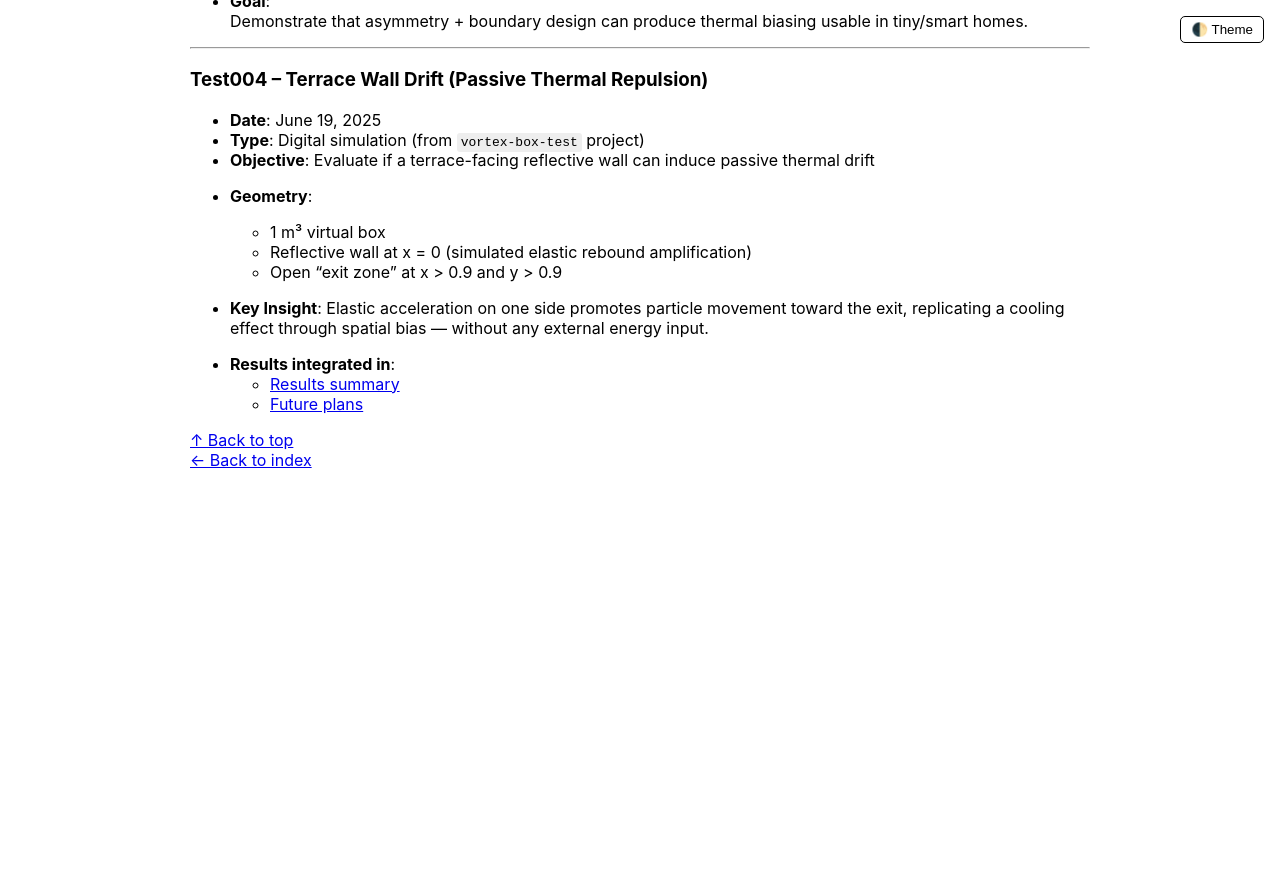
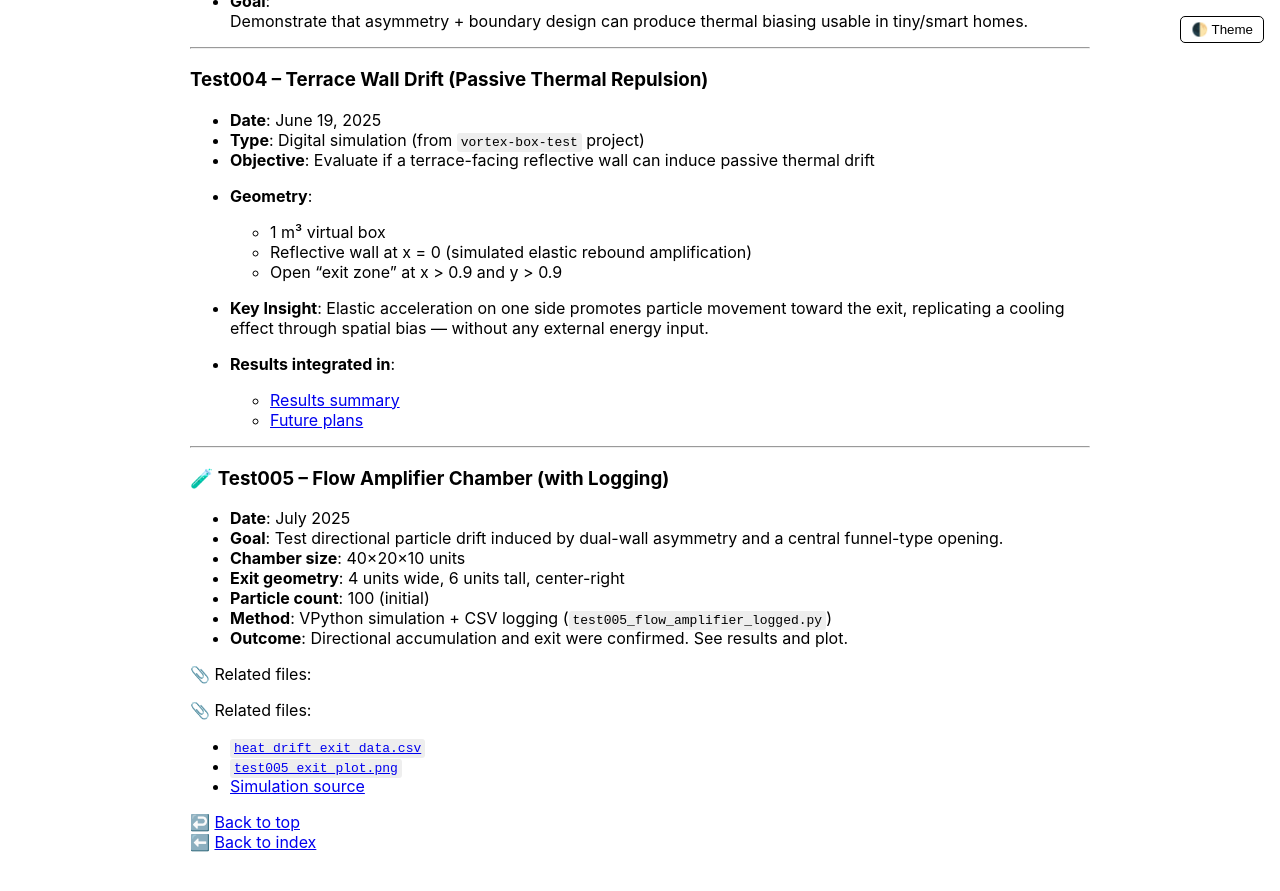
Before and after one commit to gavianu/NanoFlowModel, a Jekyll site: the page built from docs/02_experiment_log.md, in a window 1280 px wide and 900 px high, scrolled down 837 px. Shown: the top 891 px of the window. Built offline with Jekyll 4.4.1, drawn with Linux system fonts in a browser that asks for light colours; our own code applies the rules of GitHub Pages for plain Markdown files; before the commit the page ends 1355 px from its top, so only the background shows below that.

Commit message:
📊 Add Test005 results – flow amplifier with exit funnel: - Updated experiment log and results - Added CSV + PNG output - Referenced in appendix and theory

```diff
--- a/docs/02_experiment_log.md
+++ b/docs/02_experiment_log.md
@@ -53,8 +53,29 @@
   through spatial bias — without any external energy input.
 
 - **Results integrated in**:
+
   - [Results summary](03_results.md#test004--terrace-wall-drift)
   - [Future plans](04_future_plans.md#smart-passive-wall-cooling)
 
-[↑ Back to top](#)
-[← Back to index](../index.md)
+  ***
+
+### 🧪 Test005 – Flow Amplifier Chamber (with Logging)
+
+- **Date**: July 2025
+- **Goal**: Test directional particle drift induced by dual-wall asymmetry and a central funnel-type opening.
+- **Chamber size**: 40×20×10 units
+- **Exit geometry**: 4 units wide, 6 units tall, center-right
+- **Particle count**: 100 (initial)
+- **Method**: VPython simulation + CSV logging (`test005_flow_amplifier_logged.py`)
+- **Outcome**: Directional accumulation and exit were confirmed. See results and plot.
+
+📎 Related files:
+
+📎 Related files:
+
+- [`heat_drift_exit_data.csv`](../results/test005/heat_drift_exit_data.csv)
+- [`test005_exit_plot.png`](../results/test005/test005_exit_plot.png)
+- [Simulation source](https://github.com/gavianu/vortex-box-test/blob/main/test005_flow_amplifier/test005_flow_amplifier_logged.py)
+
+↩️ [Back to top](#)
+⬅️ [Back to index](../index.md)
```
Also changed, not shown: docs/00_introduction.md (+1 -1 lines), docs/01_physics_context.md (+2 -2 lines), docs/03_results.md (+14 -2 lines), links.md (+2 -2 lines), thesis.md (+10 -2 lines), results/test005/test005_exit_plot.png (added), 1 other file.
